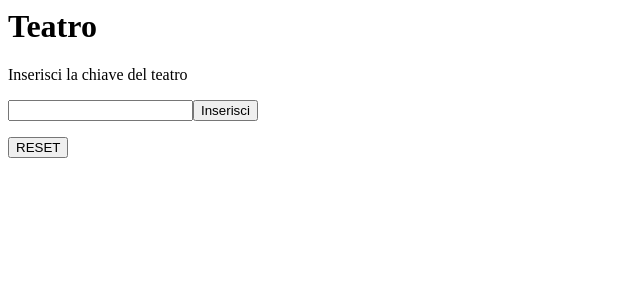
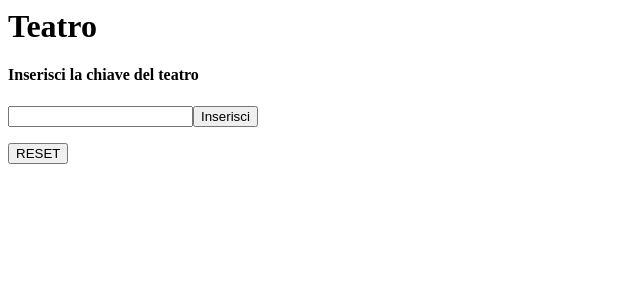
Before and after one commit to EliaP2000/Teatro, an Angular app: page / in a window 1280 px wide. Shown: the top 300 px of the page, without its empty margins (0-640 px from the left). Built offline with nearby package versions, Linux system fonts and the light colour scheme.

Commit message:
1 file modified

```diff
--- a/src/app/accessTeatro/accessTeatro.component.html
+++ b/src/app/accessTeatro/accessTeatro.component.html
@@ -1,6 +1,5 @@
-<p>
-Inserisci la chiave del teatro
-</p>
-  <input id="key" #key type="text" />
-  <button id="bottoneKey" (click)="EntryDatabase(key.value)">Inserisci</button>
+<h4>Inserisci la chiave del teatro</h4>
+
+<input id="key" #key type="text" />
+<button id="bottoneKey" (click)="EntryDatabase(key.value)">Inserisci</button>
 <p id="output"></p>
```
